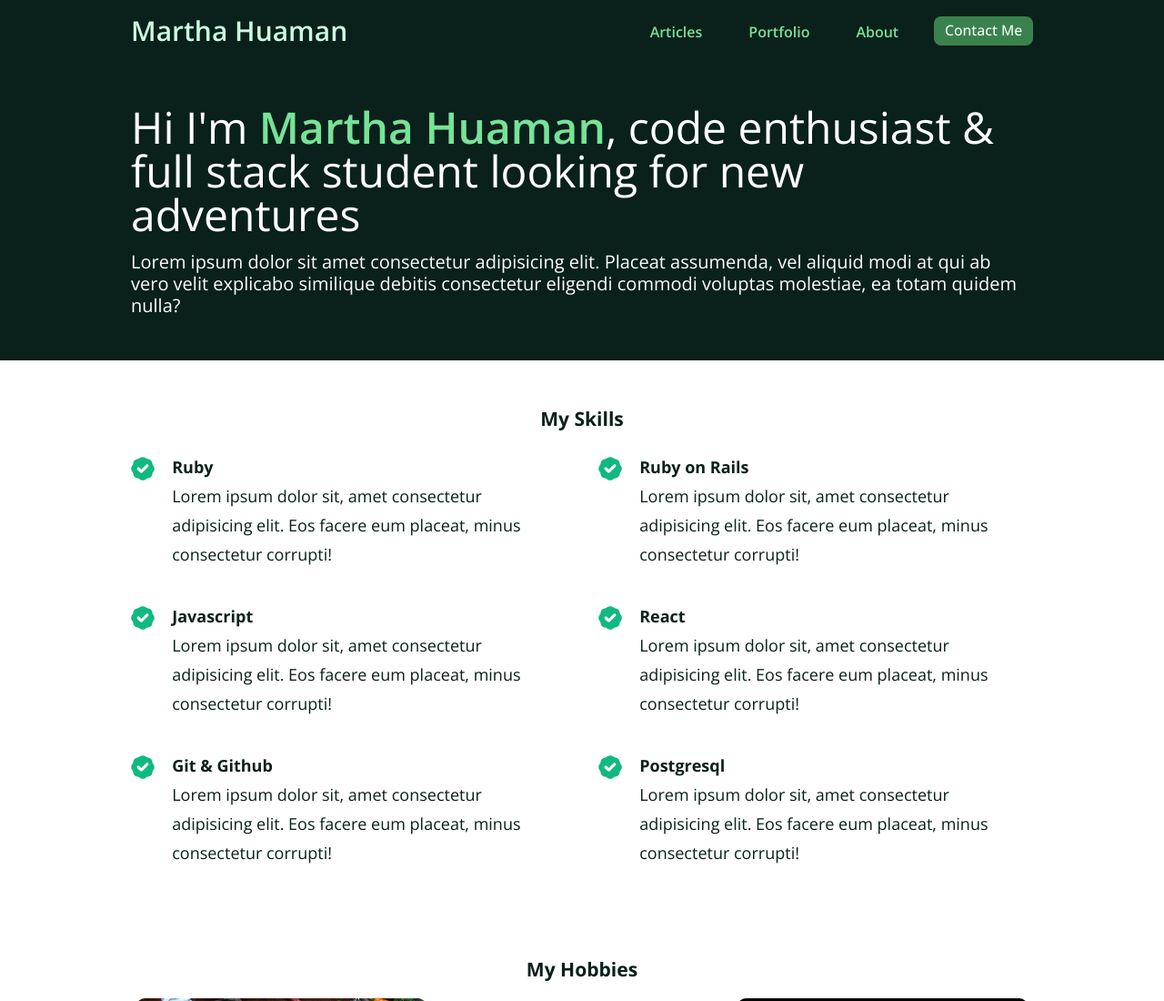
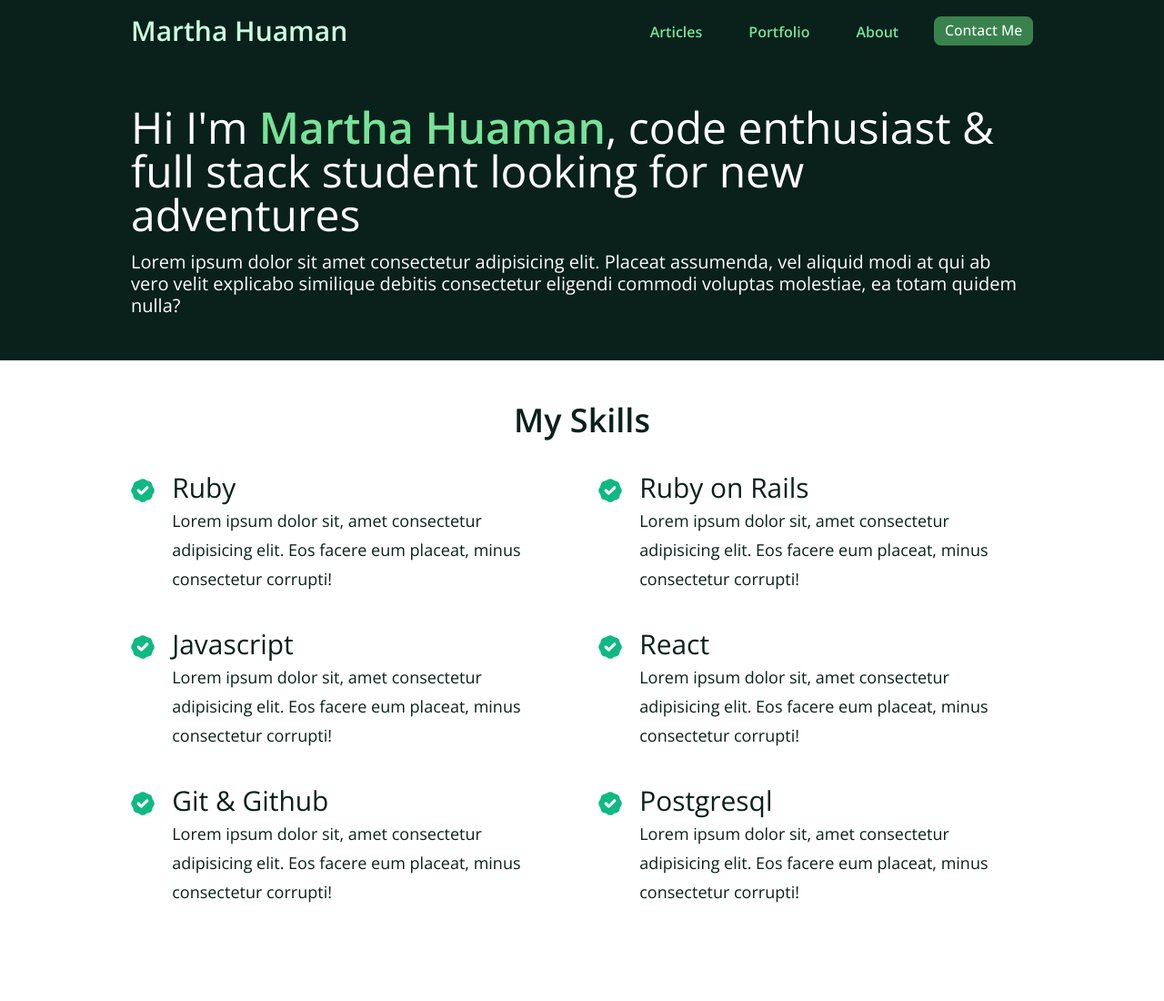
Before and after one commit to ssmartha/Codeable-Portfolio, a plain HTML site: page about-me.html in a window 1280 px wide. Shown: the top 1100 px of the page at 91% size. Drawn offline with nearby package versions, Linux system fonts and the light colour scheme.

Commit message:
fixing about.css

```diff
--- a/about-me.html
+++ b/about-me.html
@@ -51,47 +51,47 @@
     <main class="container-lg">
       <div>
         <section class="skills section-md">
-          <h3 class="text-align pb-1">My Skills</h3>
+          <h3 class="text-align pb-1 head-lg semibold">My Skills</h3>
           <div class="skills__content">
             <div class="skill">
               <img src="./assets/images/Icon.svg" alt="" class="img">
                 <div>
-                  <h4>Ruby</h4>
+                  <h4 class="head-sm regular">Ruby</h4>
                   <p>Lorem ipsum dolor sit, amet consectetur adipisicing elit. Eos facere eum placeat, minus consectetur corrupti!</p>
                 </div>
             </div>
             <div class="skill">
                 <img src="./assets/images/Icon.svg" alt="" class="img">
                 <div>
-                  <h4>Ruby on Rails</h4>
+                  <h4 class="head-sm regular">Ruby on Rails</h4>
                   <p>Lorem ipsum dolor sit, amet consectetur adipisicing elit. Eos facere eum placeat, minus consectetur corrupti!</p>
                 </div>
             </div>
             <div class="skill">
               <img src="./assets/images/Icon.svg" alt="" class="img">
                 <div>
-                  <h4>Javascript</h4>
+                  <h4 class="head-sm regular">Javascript</h4>
                   <p>Lorem ipsum dolor sit, amet consectetur adipisicing elit. Eos facere eum placeat, minus consectetur corrupti!</p>
                 </div>
             </div>
             <div class="skill">
               <img src="./assets/images/Icon.svg" alt="" class="img">
                 <div>
-                  <h4>React</h4>
+                  <h4 class="head-sm regular">React</h4>
                   <p>Lorem ipsum dolor sit, amet consectetur adipisicing elit. Eos facere eum placeat, minus consectetur corrupti!</p>
                 </div>
             </div>
             <div class="skill">
               <img src="./assets/images/Icon.svg" alt="" class="img">
                 <div>
-                  <h4>Git & Github</h4>
+                  <h4 class="head-sm regular">Git & Github</h4>
                   <p>Lorem ipsum dolor sit, amet consectetur adipisicing elit. Eos facere eum placeat, minus consectetur corrupti!</p>
                 </div>
             </div>
             <div class="skill">
               <img src="./assets/images/Icon.svg" alt="" class="img">
                 <div>
-                  <h4>Postgresql</h4>
+                  <h4 class="head-sm regular">Postgresql</h4>
                   <p>Lorem ipsum dolor sit, amet consectetur adipisicing elit. Eos facere eum placeat, minus consectetur corrupti!</p>
                 </div>
             </div>
--- a/assets/css/components/about.css
+++ b/assets/css/components/about.css
@@ -39,5 +39,5 @@
   max-height: min-content;
   max-width: min-content;
   align-self: baseline;
-  padding-top: 5px;
+  padding-top: 10px;
 }
```
